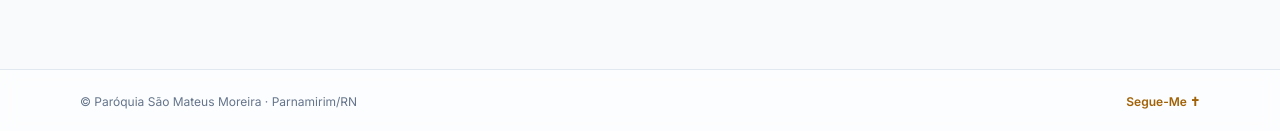
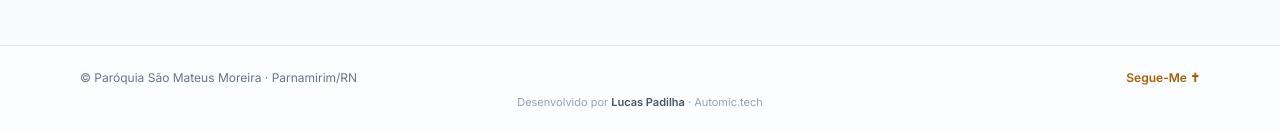
Before and after one commit to lucaspadilha100/APP-COPA, a React (Vite) app in the folder frontend/: page / in a window 1280 px wide. Shown: the part 666-797 px from the top of the page. Built offline with nearby package versions, Linux system fonts and the light colour scheme; no server answers.

Commit message:
chore(footer): add Lucas Padilha / Automic.tech credit

```diff
--- a/frontend/src/App.tsx
+++ b/frontend/src/App.tsx
@@ -65,9 +65,14 @@ export default function App() {
       </main>
 
       <footer className="border-t border-slate-200 bg-white/60 backdrop-blur py-6">
-        <div className="max-w-6xl mx-auto px-4 text-xs text-slate-500 flex flex-wrap items-center justify-between gap-2">
-          <div>© Paróquia São Mateus Moreira · Parnamirim/RN</div>
-          <div className="text-gold-700 font-semibold">Segue-Me ✝</div>
+        <div className="max-w-6xl mx-auto px-4 text-xs text-slate-500 flex flex-col gap-2">
+          <div className="flex flex-wrap items-center justify-between gap-2">
+            <div>© Paróquia São Mateus Moreira · Parnamirim/RN</div>
+            <div className="text-gold-700 font-semibold">Segue-Me ✝</div>
+          </div>
+          <div className="text-[11px] text-slate-400 text-center">
+            Desenvolvido por <span className="font-semibold text-slate-600">Lucas Padilha</span> · <a href="https://automic.tech" target="_blank" rel="noopener noreferrer" className="hover:text-brand-700 underline-offset-2 hover:underline">Automic.tech</a>
+          </div>
         </div>
       </footer>
     </div>
```
